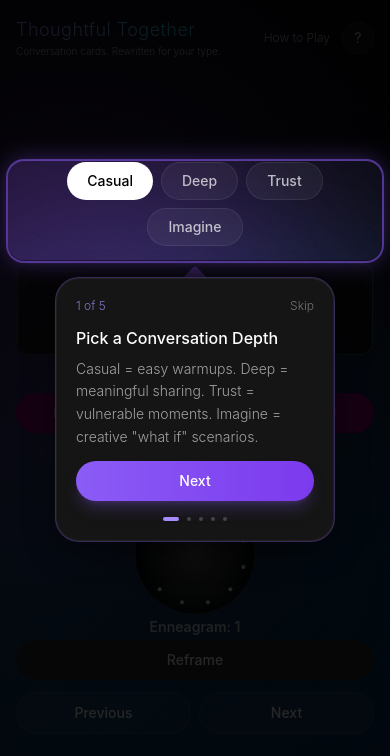
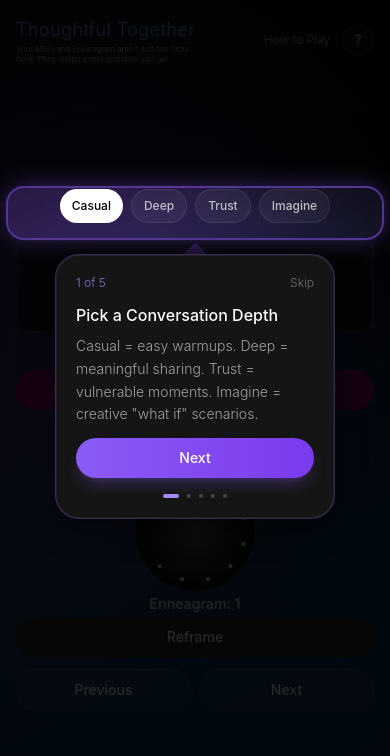
Before and after one commit to Eug-Chua/thoughtful_together, a React (Create React App) app in the folder frontend/: page / in a window 390 px wide. Shown: the top 756 px of the page. Built offline with nearby package versions, Linux system fonts and the light colour scheme; a web font is replaced by a local one.

Commit message:
fix: updated caption and font size

```diff
--- a/frontend/src/App.js
+++ b/frontend/src/App.js
@@ -170,7 +170,7 @@ function App() {
           <h1 className="text-lg font-light tracking-wide bg-gradient-to-r from-violet-400 to-cyan-400 bg-clip-text text-transparent">
             Thoughtful Together
           </h1>
-          <p className="text-[10px] text-text-secondary font-light">Conversation cards. Rewritten for your type.</p>
+          <p className="text-[8px] sm:text-[9px] text-text-secondary font-light leading-tight max-w-[180px] sm:max-w-[200px]">Your MBTI and Enneagram aren't just fun facts here. They shape every question you get.</p>
         </div>
         <div className="flex items-center gap-3">
           <button
@@ -242,7 +242,7 @@ function App() {
                   setReframed('');
                 }
               }}
-              className={`bounce-click px-5 py-2 rounded-full text-sm font-medium transition-all duration-200 ${
+              className={`bounce-click px-3 sm:px-5 py-2 rounded-full text-xs sm:text-sm font-medium transition-all duration-200 ${
                 (isImagine && isImagineMode) || (!isImagineMode && depth === key)
                   ? 'bg-white text-black'
                   : 'bg-surface border border-border text-text-secondary hover:text-text-primary hover:border-border-hover'
```
